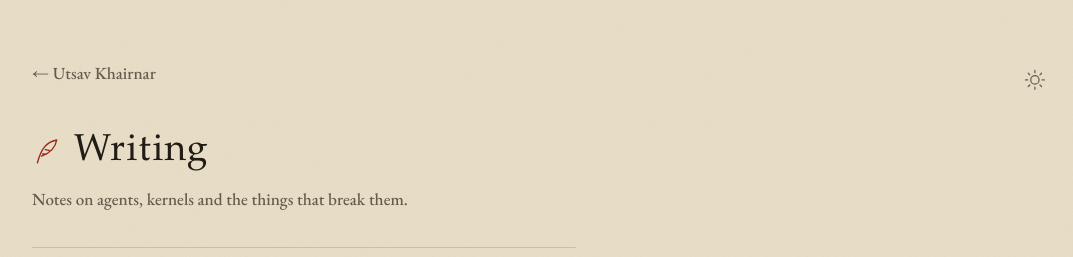
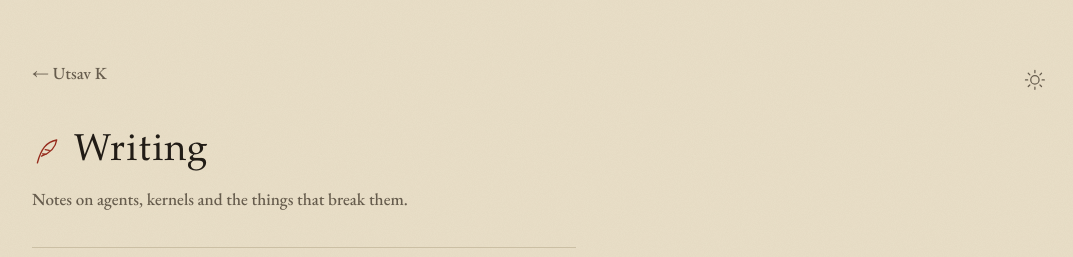
Before and after one commit to utsav1033/utsav1033.github.io, a Jekyll site: the page built from writing/index.html, in a window 1280 px wide. Shown: the top 257 px of the page, without its empty margins (98-1171 px from the left). Built offline with Jekyll 4.4.1, drawn with Linux system fonts in a browser that asks for light colours; some web fonts are replaced.

Commit message:
Tab title: Utsav K
Co-Authored-By: Claude Opus 5.5 <noreply@anthropic.com>
Claude-Session: https://claude.ai/code/session_015cVeRoevk6qm372wxHdwQR

```diff
--- a/_config.yml
+++ b/_config.yml
@@ -1,4 +1,4 @@
-title: Utsav Khairnar
+title: Utsav K
 description: Engineering intern at Alma, working on making computer use a reality.
 url: https://utsav1033.github.io
 markdown: kramdown
```
